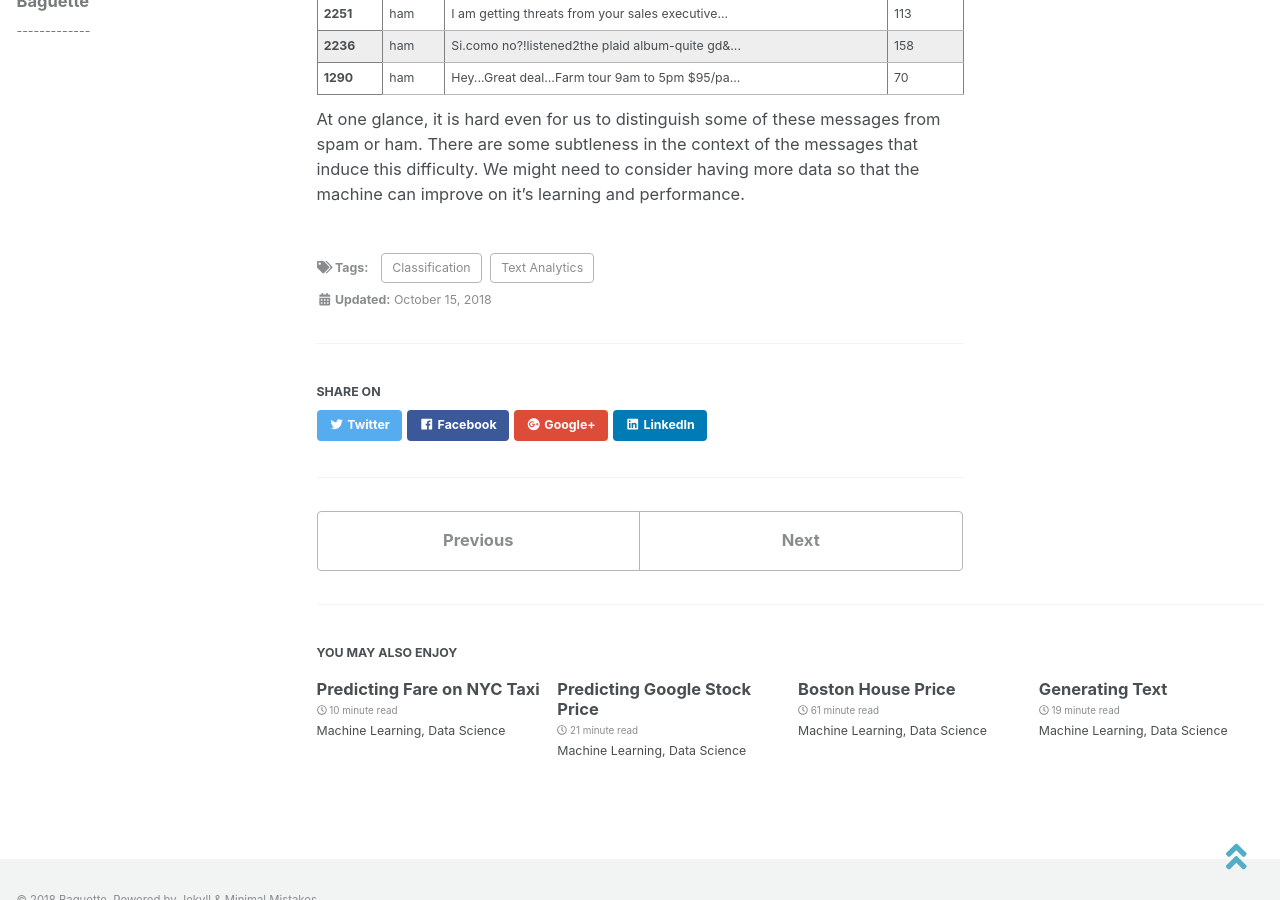
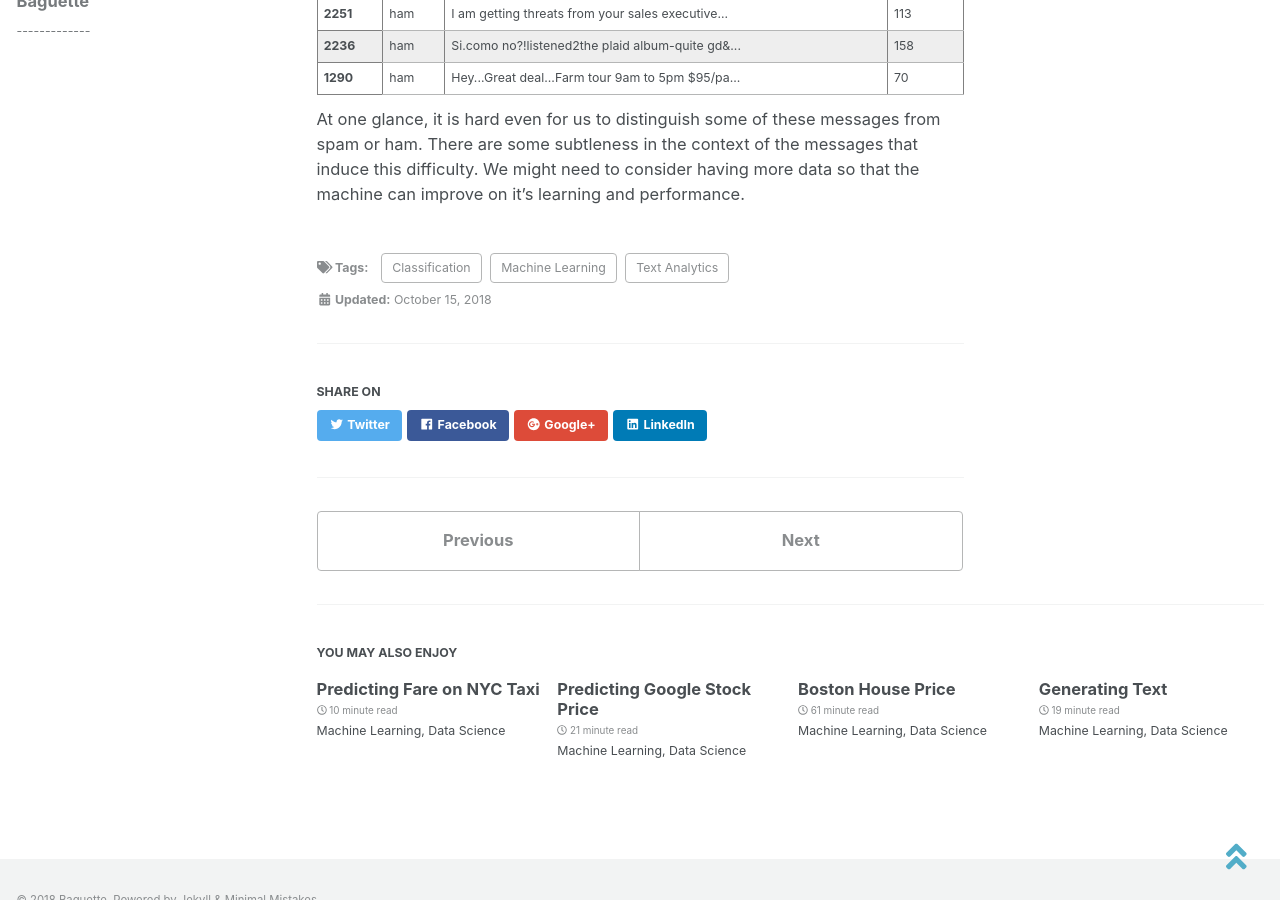
Before and after one commit to baguettexci/baguettexci.gituhb.io, a Jekyll site: the page built from _posts/2018-10-15-SMS-Spam.md, in a window 1280 px wide and 900 px high, scrolled down 11632 px. Built offline with Jekyll 4.4.1, drawn with Linux system fonts in a browser that asks for light colours; nearby versions of some CDN libraries; formulas are drawn with MathJax 3.

Commit message:
Update 2018-10-15-SMS-Spam.md

```diff
--- a/_posts/2018-10-15-SMS-Spam.md
+++ b/_posts/2018-10-15-SMS-Spam.md
@@ -2,11 +2,12 @@
 title: Identifying Spam/Ham Messages
 date: 2018-10-15
 tags:
+  - Machine Learning
   - Text Analytics
   - Classification
 header:
   image: ""
-excerpt: "Text Analytics, Classification"
+excerpt: "Machine Learning, Text Analytics, Classification"
 mathjax: "true"
 ---
 The aim is to make predictions on the sms messages and categorize them into spam or ham.
```
